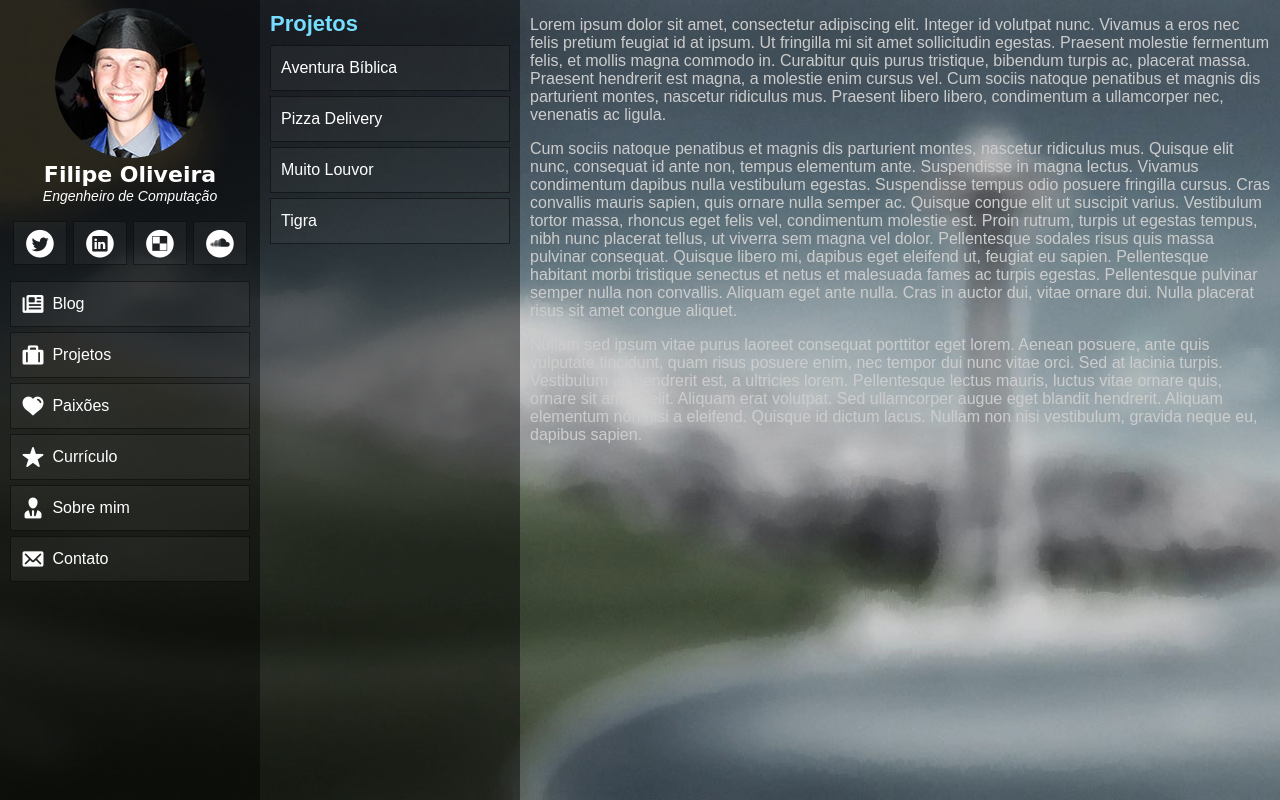
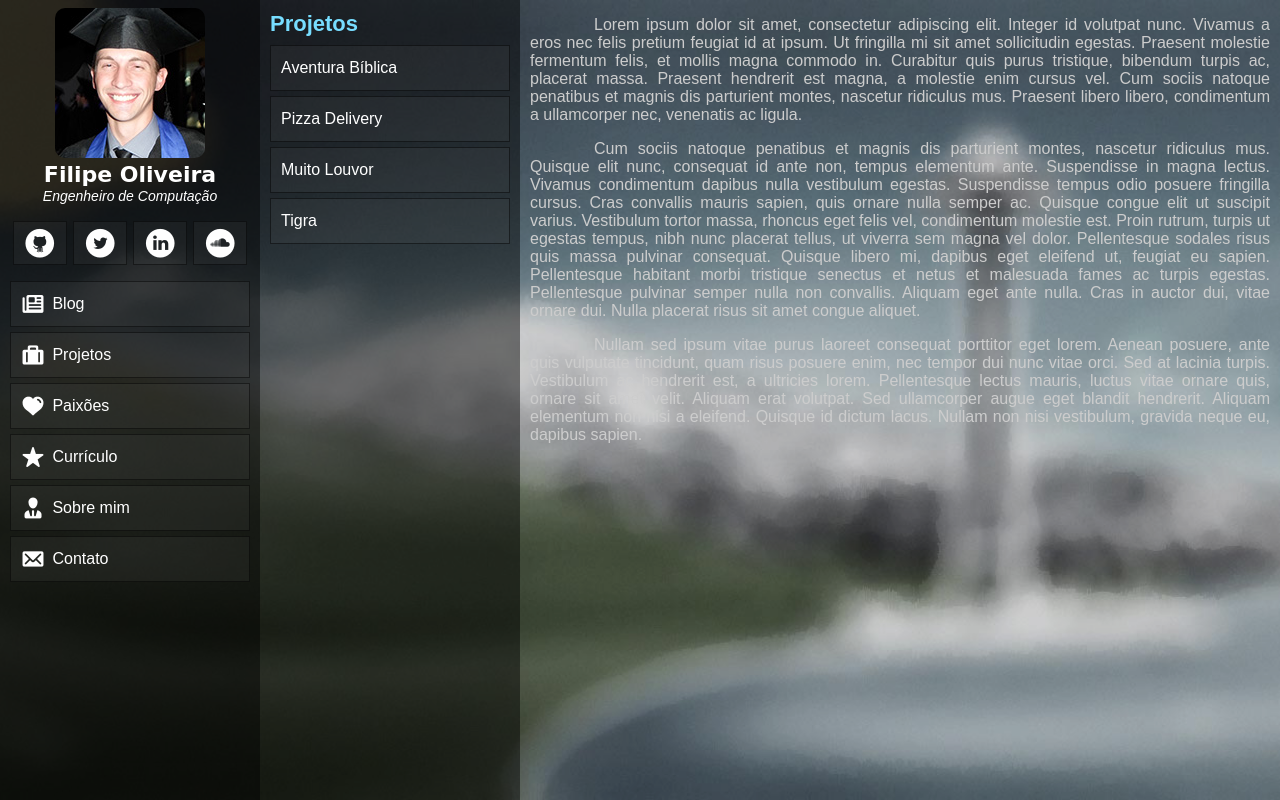
Before and after one commit to fmoliveira/website, a PHP site: page / in a window 1280 px wide. Run offline with PHP 8.4, Linux system fonts and the light colour scheme; some web fonts are replaced.

Commit message:
Ajustes nos ícones de redes sociais, alinhamento do texto e imagem de perfil.

```diff
--- a/css/fmoliveira.css
+++ b/css/fmoliveira.css
@@ -70,7 +70,7 @@ section#wrapper {
       section#wrapper div#menu nav ul#perfil li, section#wrapper div#submenu nav ul#perfil li {
         text-align: center; }
         section#wrapper div#menu nav ul#perfil li img, section#wrapper div#submenu nav ul#perfil li img {
-          border-radius: 100px; }
+          border-radius: 10px; }
         section#wrapper div#menu nav ul#perfil li strong, section#wrapper div#submenu nav ul#perfil li strong {
           font-family: 'Miltonian Tattoo', cursive;
           font-size: 22px; }
@@ -108,3 +108,6 @@ section#wrapper {
     overflow: hidden;
     padding: 0 10px;
     background-color: rgba(0, 0, 0, 0.15); }
+    section#wrapper div#conteudo p {
+      text-indent: 4em;
+      text-align: justify; }
--- a/css/fmoliveira.scss
+++ b/css/fmoliveira.scss
@@ -132,7 +132,7 @@ section#wrapper
 
 					img
 					{
-						border-radius: 100px;
+						border-radius: 10px;
 					}
 
 					strong
@@ -210,5 +210,11 @@ section#wrapper
 		overflow: hidden;
 		padding: 0 10px;
 		background-color: rgba(0, 0, 0, $content_back);
+
+		p
+		{
+			text-indent: 4em;
+			text-align: justify;
+		}
 	}
 }
--- a/index.php
+++ b/index.php
@@ -30,10 +30,10 @@
 
             <nav>
                 <ul id="social" class="menu-horizontal">
+                    <li><a href="#" class="github"><img src="imagens/github.png" alt="GitHub" /></a></li>
                     <li><a href="#" class="twitter"><img src="imagens/twitter.png" alt="Twitter" /></a></li>
-                    <li><a href="#" class="linkedin"><img src="imagens/linkedin.png" alt="Twitter" /></a></li>
-                    <li><a href="#" class="delicious"><img src="imagens/delicious.png" alt="Twitter" /></a></li>
-                    <li><a href="#" class="soundcloud"><img src="imagens/soundcloud.png" alt="Twitter" /></a></li>
+                    <li><a href="#" class="linkedin"><img src="imagens/linkedin.png" alt="LinkedIn" /></a></li>
+                    <li><a href="#" class="soundcloud"><img src="imagens/soundcloud.png" alt="SoundCloud" /></a></li>
                 </ul>
                 <div class="clear"></div>
             </nav>
```
Also changed, not shown: imagens/delicious.png (deleted), imagens/github.png (added), imagens/linkedin.png, imagens/soundcloud.png, imagens/twitter.png.
